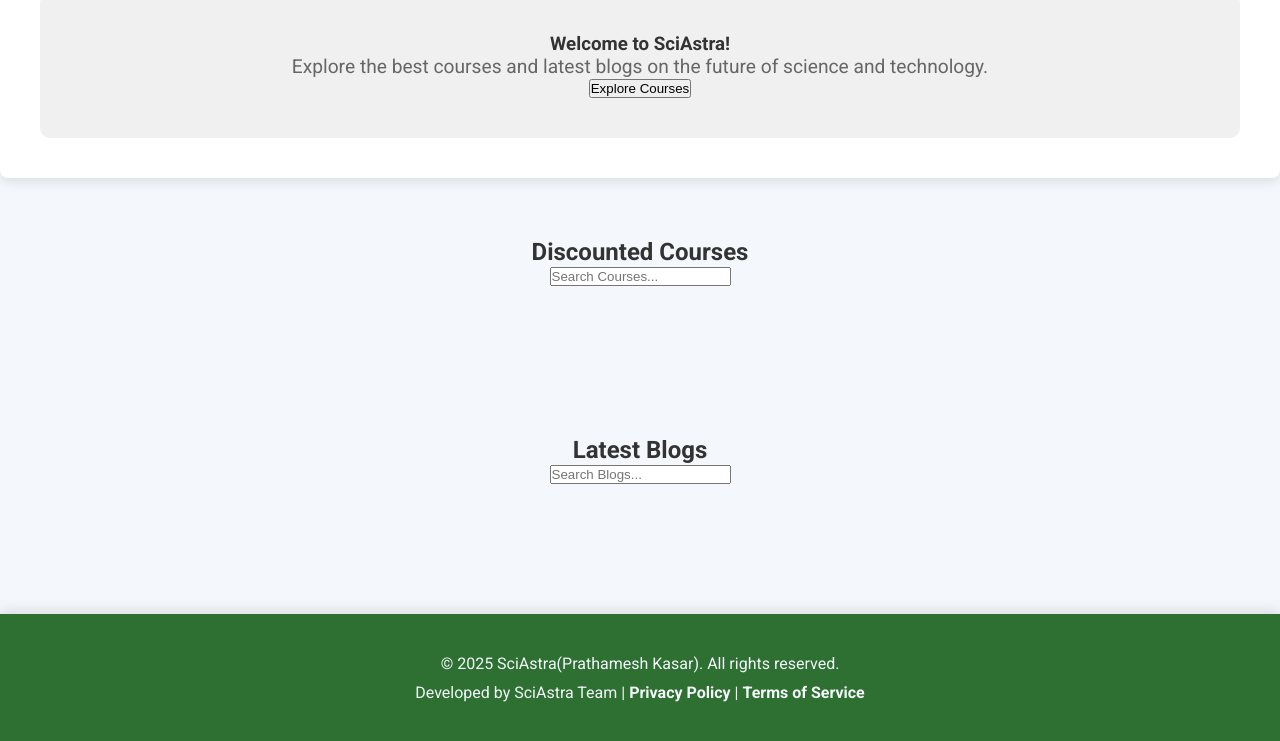
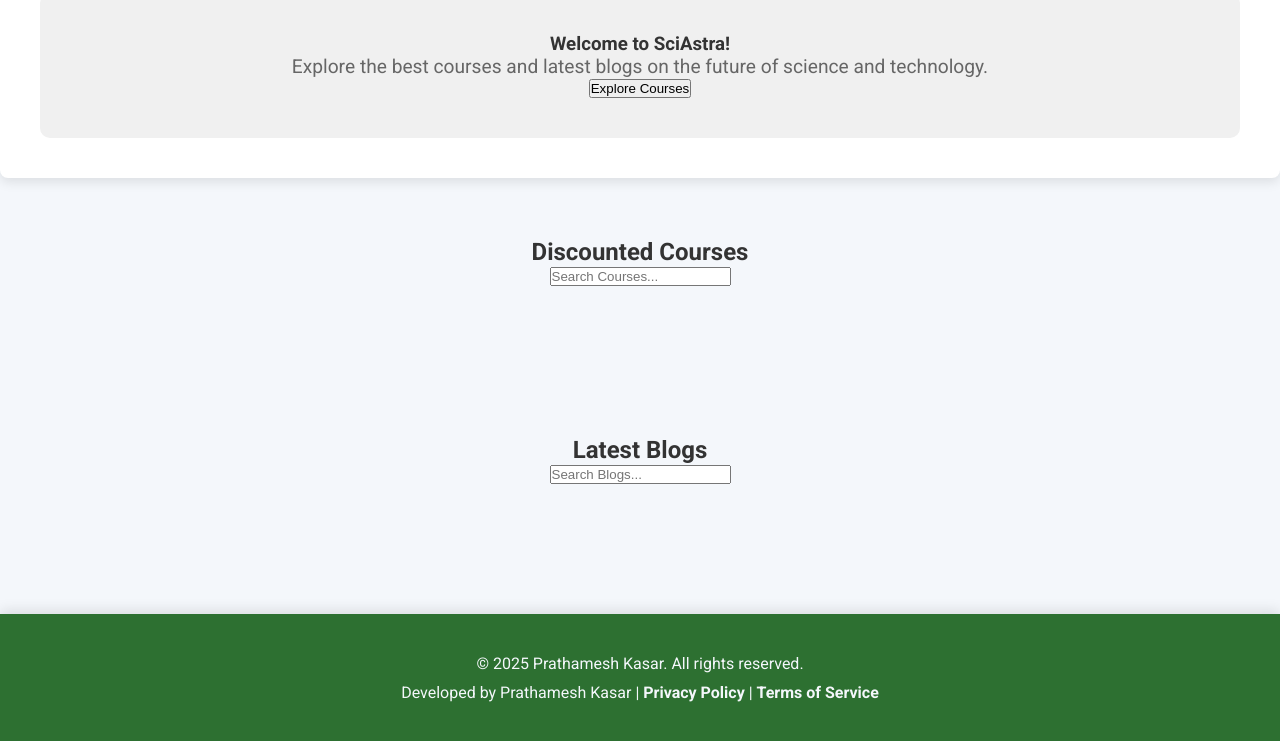
Before and after one commit to 01Prathamesh/sciastra-project, a plain HTML site: page frontend/index.html in a window 1280 px wide. Shown: the part 259-1000 px from the top of the page. Drawn offline with Linux system fonts and the light colour scheme; no server answers.

```diff
--- a/frontend/index.html
+++ b/frontend/index.html
@@ -72,8 +72,8 @@
 
   <!-- Footer Section -->
   <footer>
-    <p>&copy; 2025 SciAstra(Prathamesh Kasar). All rights reserved.</p>
-    <p>Developed by SciAstra Team | <a href="/privacy.html">Privacy Policy</a> | <a href="/terms.html">Terms of Service</a></p>
+    <p>&copy; 2025 Prathamesh Kasar. All rights reserved.</p>
+    <p>Developed by Prathamesh Kasar | <a href="/privacy.html">Privacy Policy</a> | <a href="/terms.html">Terms of Service</a></p>
   </footer>
 
   <!-- JavaScript -->
```
Also changed, not shown: frontend/privacy.html (+1 -1 lines), frontend/terms.html (+1 -1 lines).
